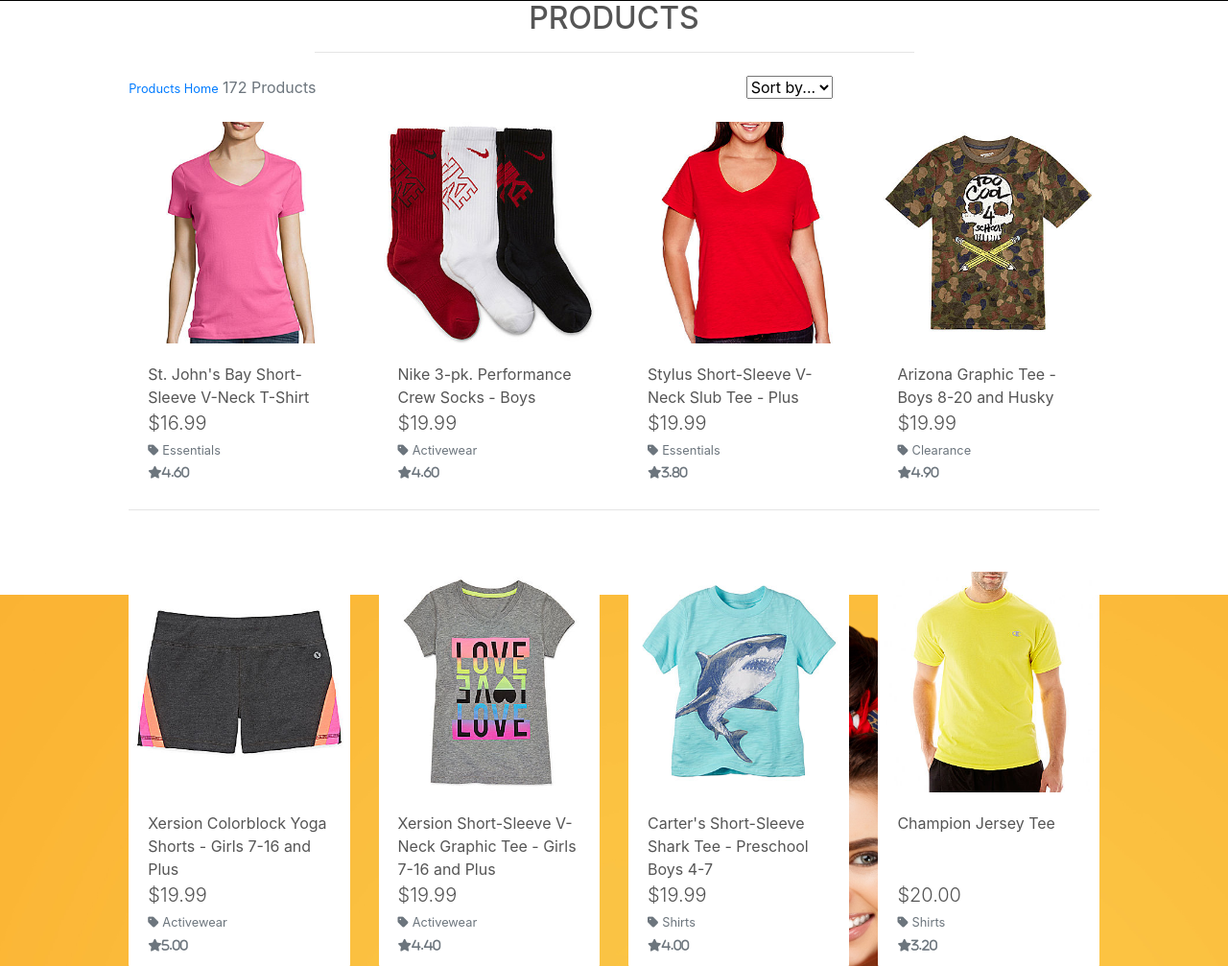
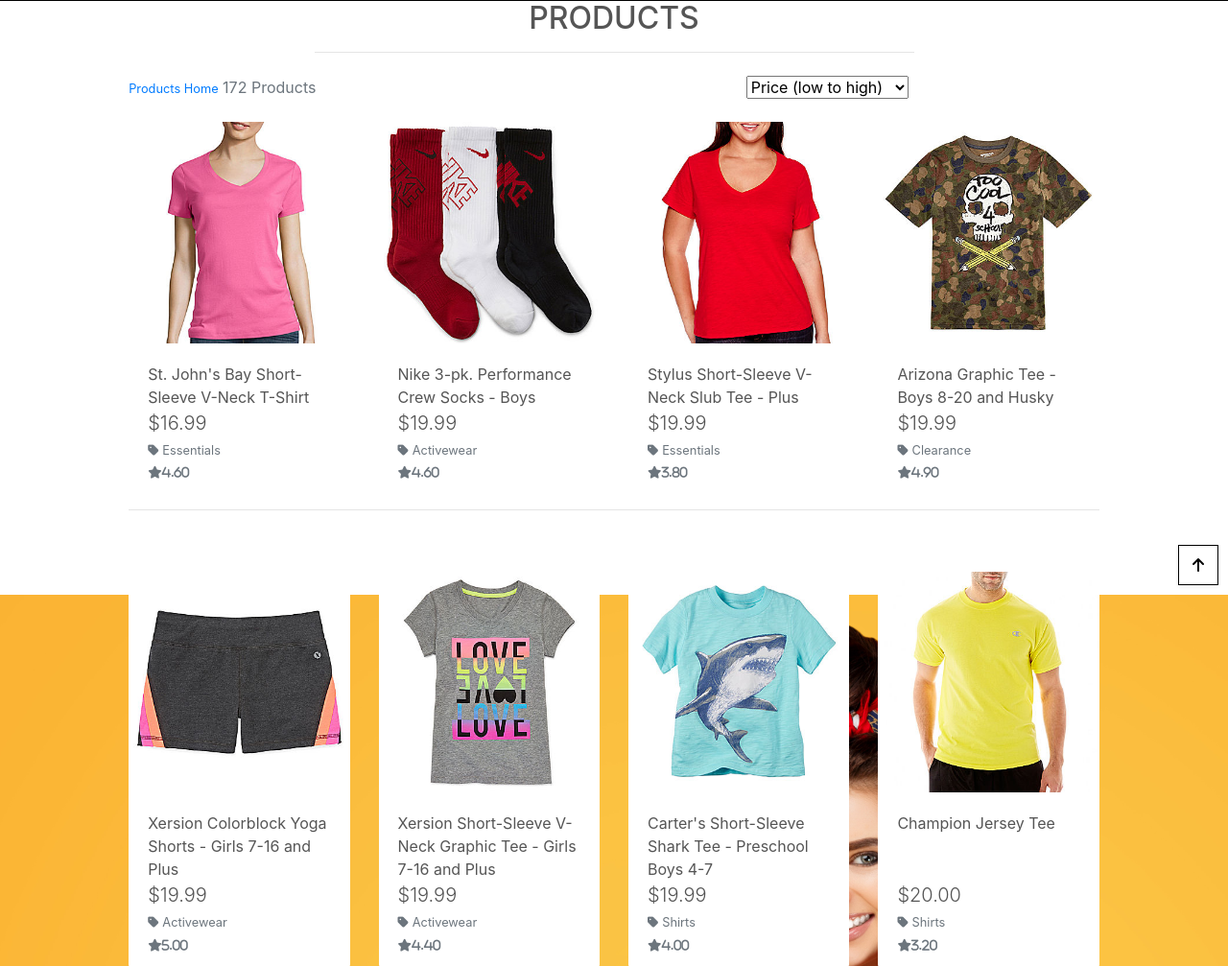
Before and after one commit to aralston3592/boutique_ado_v1, a Django app: a page that uses products/templates/products/products.html in a window 1280 px wide. Shown: the part 180-1187 px from the top of the page at 96% size. Run offline with Django 3.2, Linux system fonts and the light colour scheme; data comes from the database, SQL or seed files in the repository; some libraries are stand-ins or nearby versions.

Commit message:
completed product functionality

```diff
--- a/products/templates/products/products.html
+++ b/products/templates/products/products.html
@@ -33,17 +33,19 @@
                     <div class="row mt-1 mb-2">
                         <div class="col-12 col-md-6 my-auto order-md-last d-flex justify-content-center justify-content-end">
                             <div class="sort-select-wrapper w-50">
+                                <div class="sort-select-wrapper w-50">
                                     <select id="sort-selector" name="custom-select custom-select-sm rounded-0 border-{% if current_sorting != 'None_None' %}info{% else %}black{% endif %}">
-                                    <option >Sort by...</option>
-                                   <!--    <option value="price_asc" {% if current_sorting == "price_asc"%}selected{% endif %}>Price (low to high)</option>
+                                        <option value="reset" {% if current_sorting == "None_None"%}selected{% endif %}>Sort by...</option>
+                                        <option value="price_asc" {% if current_sorting == "price_asc"%}selected{% endif %}>Price (low to high)</option>
                                         <option value="price_desc" {% if current_sorting == "price_desc"%}selected{% endif %}>Price (high to low)</option>
                                         <option value="rating_asc" {% if current_sorting == "rating_asc"%}selected{% endif %}>Rating (low to high)</option>
                                         <option value="rating_desc" {% if current_sorting == "rating_desc"%}selected{% endif %}>Rating (high to low)</option>
                                         <option value="name_asc" {% if current_sorting == "name_asc"%}selected{% endif %}>Name (A-Z)</option>
                                         <option value="name_desc" {% if current_sorting == "name_desc"%}selected{% endif %}>Name (Z-A)</option>
                                         <option value="category_asc" {% if current_sorting == "category_asc"%}selected{% endif %}>Category (A-Z)</option>
-                                    <option value="category_desc" {% if current_sorting == "category_desc"%}selected{% endif %}>Category (Z-A)</option>-->
+                                        <option value="category_desc" {% if current_sorting == "category_desc"%}selected{% endif %}>Category (Z-A)</option>
                                     </select>
+                                </div>
                             </div>
                         </div>
                         <div class="col-12 col-md-6 order-md-first">
@@ -122,4 +124,41 @@
             </div>
         </div>
     </div>
+    <div class="btt-button shadow-sm rounded-0 border-black">
+        <a class="btt-link d-flex h-100">
+            <i class="fas fa-arrow-up text-black mx-auto my-auto"></i>
+        </a>
+    </div>
 {% endblock %}
+
+{% block postloadjs %}
+    {{ block.super }}
+    <script type="text/javascript">
+        $('.btt-link').click(function(e) {
+            window.scrollTo(0,0)
+        })
+    </script>
+
+    <script type="text/javascript">
+        $('#sort-selector').change(function() {
+            var selector = $(this)
+            var currentUrl = new URL(window.location);
+
+            var selectedVal = selector.val();
+            if (selectedVal != 'reset') {
+                var sort = selectedVal.split('_')[0];
+                var direction = selectedVal.split('_')[1];
+
+                currentUrl.searchParams.set('sort', sort);
+                currentUrl.searchParams.set('direction', direction);
+
+                window.location.replace(currentUrl);
+            } else {
+                currentUrl.searchParams.delete('sort', sort);
+                currentUrl.searchParams.delete('direction', direction);
+
+                window.location.replace(currentUrl);
+            }
+        })
+    </script>
+{% endblock %}
--- a/products/views.py
+++ b/products/views.py
@@ -1,6 +1,7 @@
 from django.shortcuts import render, get_object_or_404, redirect, reverse
 from django.contrib import messages
 from django.db.models import Q
+from django.db.models.functions import Lower
 from .models import Product, Category
 
 # Create your views here.
--- a/static/css/base.css
+++ b/static/css/base.css
@@ -77,6 +77,18 @@
     color: #fff !important;
 }
 
+.btt-button {
+    height: 42px;
+    width: 42px;
+    position: fixed;
+    bottom: 10px;
+    right: 10px;
+}
+
+.btt-link {
+    cursor: pointer;
+}
+
 /* --------------------------------- Media queries */
 
 /* Slightly larger container on xl screens */
```
Lines whose indentation alone changed are shown as unchanged.
